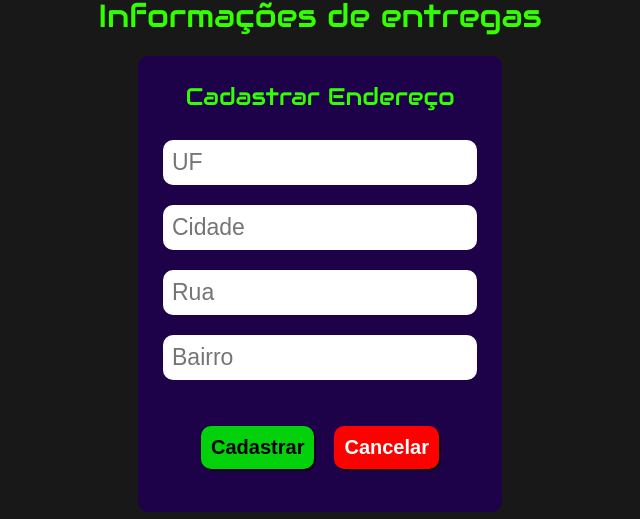
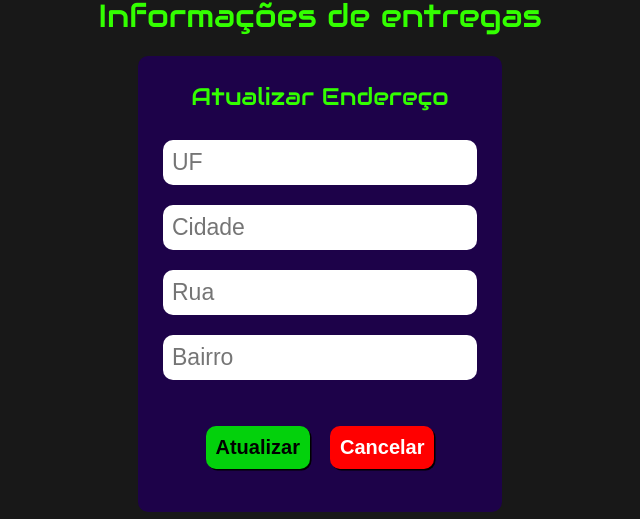
Before and after one commit to RamonBosi/heroku-front-end, a React (Create React App) app in the folder heroku-front-end/: page /deliveryInformation/address/user/1/update/1 in a window 1280 px wide. Shown: the part 147-666 px from the top of the page, without its empty margins (320-960 px from the left). Built offline with nearby package versions, Linux system fonts and the light colour scheme; no server answers.

Commit message:
Address form request

```diff
--- a/heroku-front-end/src/Projects/DeliveryInformation/components/AddressForm/index.js
+++ b/heroku-front-end/src/Projects/DeliveryInformation/components/AddressForm/index.js
@@ -1,20 +1,85 @@
 import { yupResolver } from "@hookform/resolvers/yup";
+import { useContext, useEffect } from "react";
 import { useForm } from "react-hook-form";
+import { useParams, Link } from "react-router-dom";
+import { UserContext } from "../../contexts/userContext";
+import { server } from "../../server";
 import { validationAddress } from "../../validations";
 import Form from "../Form";
 
 export default function AddressForm(){
 
-    const { register, handleSubmit, formState: { errors } } = useForm({
+    const { register, handleSubmit, formState: { errors }, setValue } = useForm({
         resolver: yupResolver(validationAddress)
     })
 
-    const dataSubmit = (data) => console.log(data)
+    const { goToPage, getIdUser } = useContext(UserContext)
+
+    const { idAddress } = useParams()
+
+    useEffect(() =>{
+
+        if(idAddress){
+
+            server.get(`/endereco/usuario/${getIdUser()}/pegarEndereco/${idAddress}`)
+            .then((res) =>{
+                const data = res.data
+
+                if(data.error){
+                    alert(data.response)
+                }else{
+
+                    if(data.response){
+                        setValue('uf', data.response.uf)
+                        setValue('cidade',data.response.cidade)
+                        setValue('rua', data.response.rua)
+                        setValue('bairro',data.response.bairro)
+                    }else{
+                        alert('Endereço não existe')
+                    }
+                }
+            })
+            .catch(() => alert('Não foi possível atualizar, tente mais tarde'))
+        }
+    },[])
+
+    const addressSubmit = (address) => {
+
+      if(idAddress){
+
+        server.put(`/endereco/usuario/${getIdUser()}/atualizarEndereco/${idAddress}`, address)
+        .then((res) => {
+            const data = res.data
+
+            if(data.error){
+                alert(data.response)
+            }else{
+                alert(data.response)
+                goToPage(`user/${getIdUser()}/userData`)
+            }
+        })
+        .catch(() => alert('Não foi possível atualizar, tente mais tarde'))
+      }else{
+
+        server.post(`/endereco/usuario/${getIdUser()}/cadastrarEndereco`, address)
+        .then((res) => {
+            const data = res.data
+
+            if(data.error){
+                alert(data.response)
+            }else{
+                alert(data.response)
+                goToPage(`user/${getIdUser()}/userData`)
+            }
+        })
+        .catch(() => alert('Não foi possível cadastrar o endereço, tente mais tarde'))
+      }
+    }
 
     return(
         <Form
-        handleSubmit={handleSubmit(dataSubmit)}
-        formTitle={<h2>Cadastrar Endereço</h2>}
+        handleSubmit={handleSubmit(addressSubmit)}
+        formTitle={<h2>{idAddress ? 'Atualizar' : 'Cadastrar'} Endereço</h2>}
         formInput = {
             <>
                 <input
@@ -41,8 +106,13 @@ export default function AddressForm(){
         }
         formBtn = {
             <>
-                <button type = 'submit'>Cadastrar</button>
-                <button>Cancelar</button>
+                <button type = 'submit'>
+                    {idAddress ? 'Atualizar' : 'Cadastrar'}
+                </button>
+                <button>
+                    <Link to = {`/deliveryInformation/user/${getIdUser()}/userData`}>Cancelar
+                    </Link>
+                </button>
             </>
         }
         />
--- a/heroku-front-end/src/Projects/DeliveryInformation/components/UserForm/index.js
+++ b/heroku-front-end/src/Projects/DeliveryInformation/components/UserForm/index.js
@@ -48,7 +48,6 @@ export default function UserForm(){
         }
 
         if(idUser){
-            //Atualizar
             server.put(`/usuario/${getIdUser()}/atualizar`,user)
             .then((res) =>{
                 const message = res.data
@@ -63,7 +62,6 @@ export default function UserForm(){
             .catch(() => alert('Não foi possível atualizar, tente novamente'))
 
         }else{
-            //Cadastrar
             const createdUser = await server.post('/usuario/cadastrar',user)
             .then((res) =>{
                 if(res.data.error){
@@ -129,10 +127,12 @@ export default function UserForm(){
             formBtn={
                 <>
                     <button type = 'submit'>
-                        {idUser ? 'Atualizar' : 'Cadastrar'} usuário
+                        {idUser ? 'Atualizar' : 'Cadastrar'}
                     </button>
                     <button>
-                        <Link to = '/deliveryInformation'>Cancelar</Link>
+                        <Link to = { idUser ? `/deliveryInformation/user/${getIdUser()}/userData` : '/deliveryInformation'}>
+                            Cancelar
+                        </Link>
                     </button>
                 </>
             }
```
